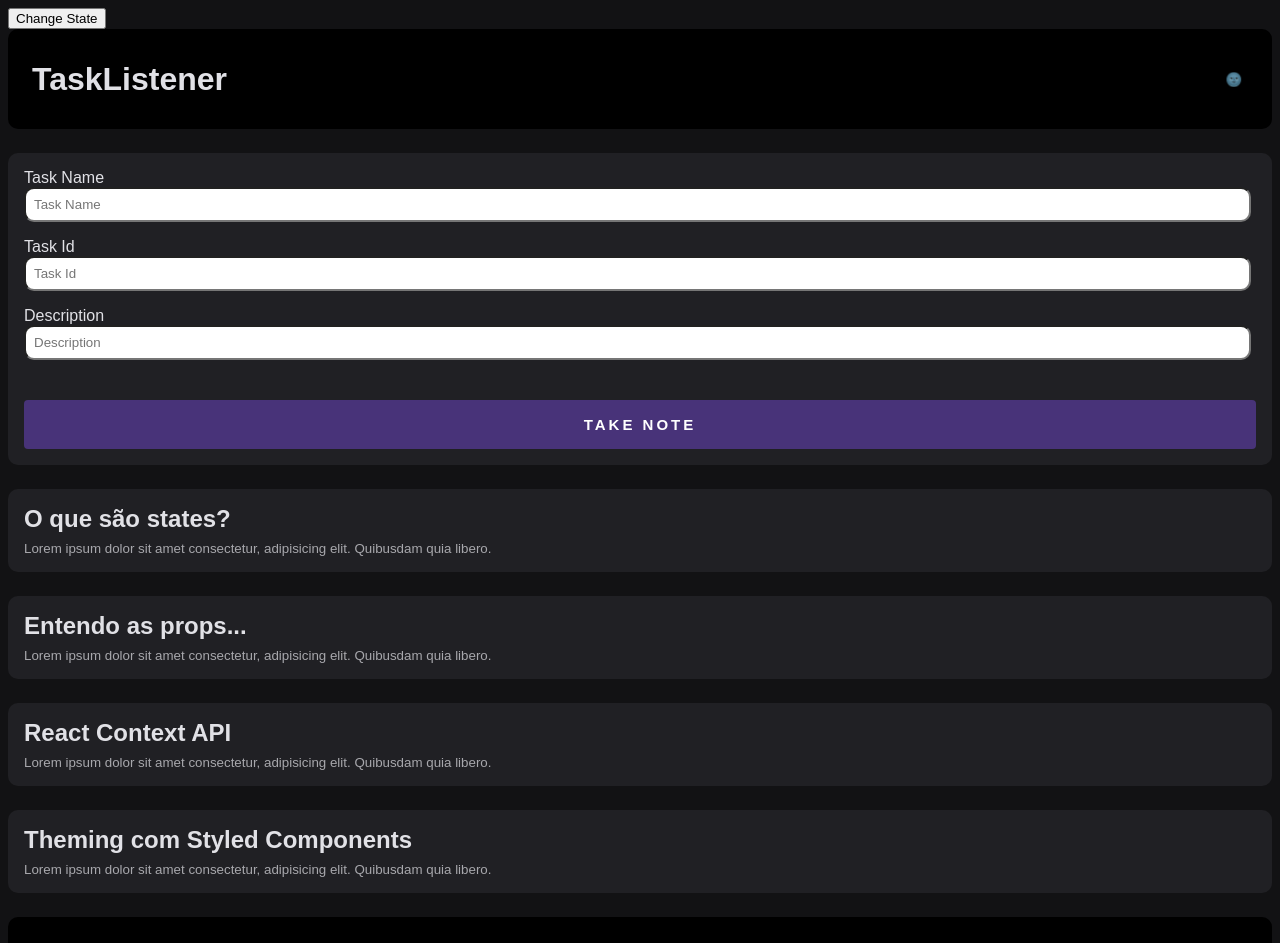
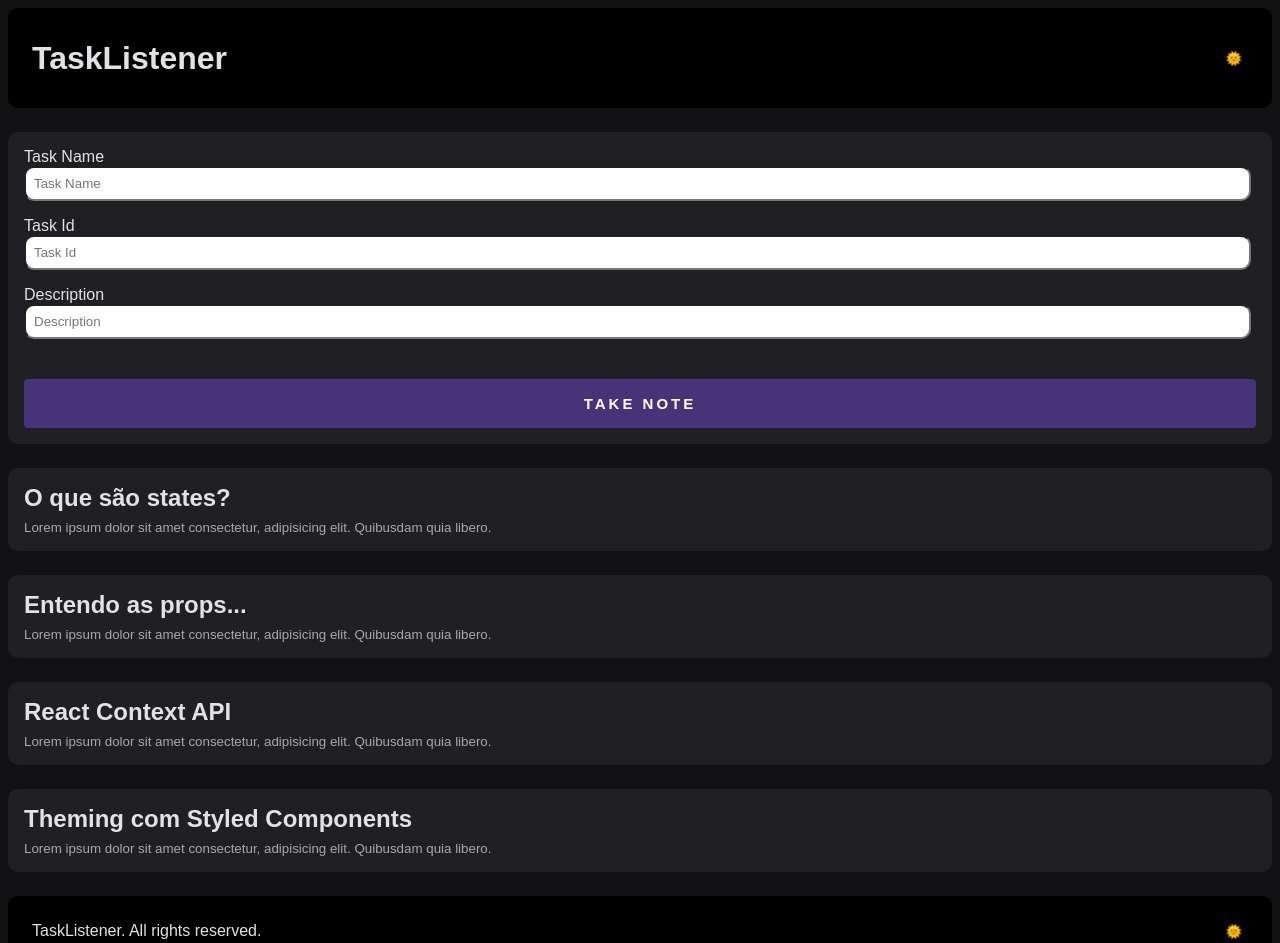
Before and after one commit to gregsvieira/react-fundamentals, a React app: page / in a window 1280 px wide. Shown: the top 943 px of the page. Built offline with nearby package versions, Linux system fonts and the light colour scheme.

Commit message:
saving on localstorage with classComponents

```diff
--- a/src/App.js
+++ b/src/App.js
@@ -56,11 +56,7 @@ class App extends React.Component {
               {({ theme, handleToggleTheme })=> (
                 <StyledThemeProvider theme={themes[theme] || themes.dark}>
                   <GlobalStyle />
-                  <button onClick={handleToggleTheme}>
-                    Change State
-                  </button>
-                  {theme === 'dark' && <Layout />}
-                  <br /><br /><br /><br /><br /><br /><br /><br /><br /><br /><br /><br /><br /><br /><br /><br /><br /><br /><br /><br /><br /><br /><br /><br /><br />
+                  <Layout />
                 </StyledThemeProvider>
               )}
 
--- a/src/contexts/ThemeContext.js
+++ b/src/contexts/ThemeContext.js
@@ -3,15 +3,29 @@ import React, { createContext, useState } from "react";
 export const ThemeContext = createContext();
 
 export class ThemeProvider extends React.Component {
+  constructor(props) {
+    super(props)
 
-  state = {
-    theme: 'dark'
-  };
+    let theme = 'dark';
+
+    try {
+      theme = JSON.parse(localStorage.getItem('theme'))
+    } catch (error) {
+      console.log(error);
+    }
+
+    this.state = {
+      theme,
+    };
+  }
+
 
   handleToggleTheme = () => {
         this.setState(prevState => ({
           theme: prevState.theme === 'dark' ? 'light' : 'dark'
-        }))
+        }), () => {
+          localStorage.setItem('theme', JSON.stringify(this.state.theme))
+        })
       }
 
   render() {
```
